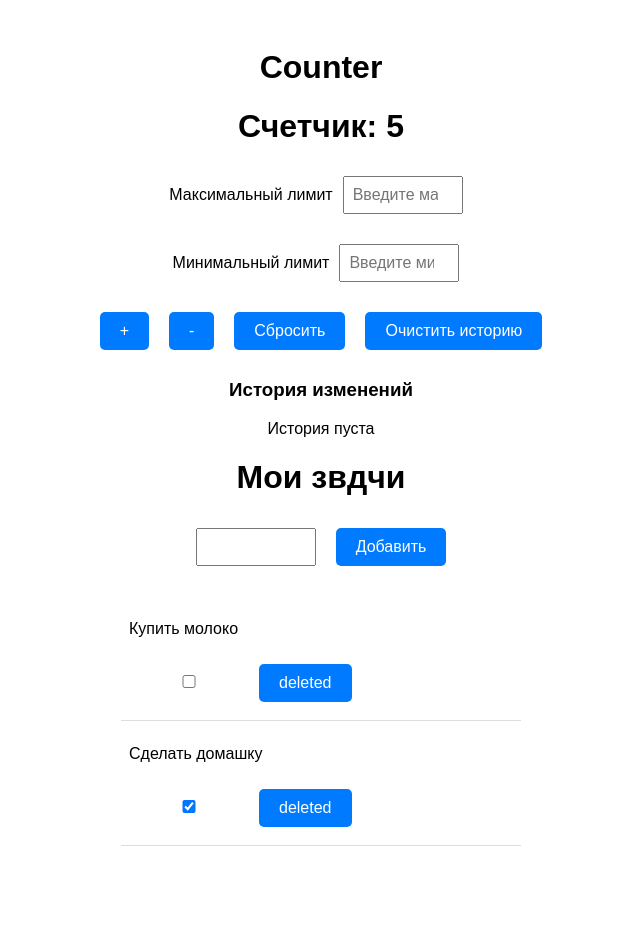
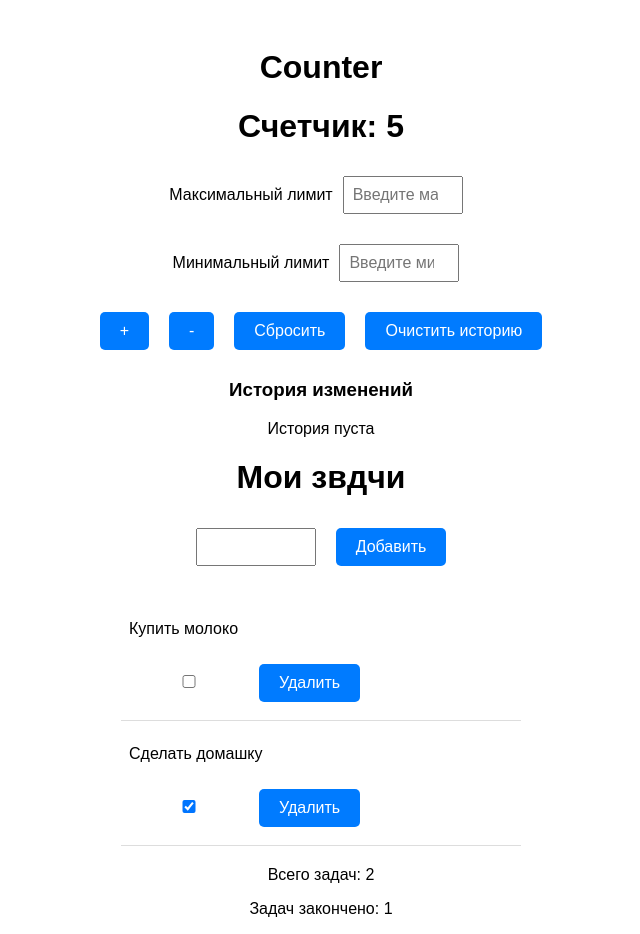
Before and after one commit to RaiderFZ/PracticTS, a React (Vite) app: page / in a window 1280 px wide. Shown: the top 934 px of the page, without its empty margins (319-959 px from the left). Before the commit the page ends 894 px from the top, so only its background shows below. Built offline with nearby package versions, Linux system fonts and the light colour scheme.

Commit message:
Add stats and LocalStorage

```diff
--- a/src/App.tsx
+++ b/src/App.tsx
@@ -19,6 +19,8 @@ const App: React.FC = () => {
       <div>
         <TodoList title="Мои звдчи" defaultTask={defaultTask}/>
       </div>
+
+
     </div>
   )
 }
--- a/src/Counter.tsx
+++ b/src/Counter.tsx
@@ -123,6 +123,8 @@ const Counter: React.FC<CounterProps> = ( {initialCount, maxCount, minCount} ) =
                     ))}
                 </ul>
             )}
+
+
         </div>
     );
 }
--- /dev/null
+++ b/src/TaskStats.tsx
@@ -0,0 +1,21 @@
+import React from "react";
+import type { Task } from "./TodoList";
+
+import './App.css'
+
+interface TaskStatsProps {
+    tasks: Task[],
+}
+
+const TaskStats: React.FC<TaskStatsProps> = ({tasks}) => {
+
+    return(
+        <div>
+            <p>Всего задач: {tasks.length}</p>
+            <p>Задач закончено: {tasks.filter(item => item.completed).length}</p>
+            <p>Задач не выполненно: {tasks.filter(item => item.completed).length}</p>
+        </div>
+    )
+}
+
+export default TaskStats;
--- a/src/TodoList.tsx
+++ b/src/TodoList.tsx
@@ -1,4 +1,5 @@
-import React, { useState } from "react";
+import React, { useEffect, useState } from "react";
+import TaskStats from './TaskStats';
 
 import './App.css'
 
@@ -13,7 +14,7 @@ export interface Task {
     completed: boolean;
 }
 
-const initilisation = (defTask: Task[] | undefined): Task[] => {
+const initialization = (defTask: Task[] | undefined): Task[] => {
     if(defTask) {
         return defTask
     } else {
@@ -22,7 +23,10 @@ const initilisation = (defTask: Task[] | undefined): Task[] => {
 }
 
 const TodoList: React.FC<PropsTask> = ({title, defaultTask}) => {
-    const [task, setTask] = useState<Task[]>(initilisation(defaultTask))
+    const [task, setTask] = useState<Task[]>(() => {
+        const saved = localStorage.getItem("todoTask");
+        return saved ? JSON.parse(saved) as Task[] : initialization(defaultTask);
+    })
     const [textTitle, setTextTitle] = useState('')
 
     const handleText = (event: React.ChangeEvent<HTMLInputElement>) => {
@@ -58,6 +62,11 @@ const TodoList: React.FC<PropsTask> = ({title, defaultTask}) => {
             })
         )
     }
+
+    useEffect(() => {
+        localStorage.setItem('todoTask', JSON.stringify(task))
+    }, [task])
+
     return (
         <div>
             <h1>{title}</h1>
@@ -68,18 +77,20 @@ const TodoList: React.FC<PropsTask> = ({title, defaultTask}) => {
             />
             <button onClick={addNewTask}>Добавить</button>
             <div>
-                {task.length === 0 ? (<p>'Нет задач'</p>) : (
+                {task.length === 0 ? (<p> Нет задач </p>) : (
                     <ul>
                         {task.map(item => (
                             <li key={item.id}>
                                 <p>{item.text}</p>
                                 <input type="checkbox" checked={item.completed} onChange={() => changeCompleted(item.id)}/>
-                                <button onClick={() => deleteTask(item.id)}>deleted</button>
+                                <button onClick={() => deleteTask(item.id)}>Удалить</button>
                             </li>
                         ))}
                 </ul>
                 )}
-
+            </div>
+             <div>
+                <TaskStats tasks={task}/>
             </div>
         </div>
     )
```
